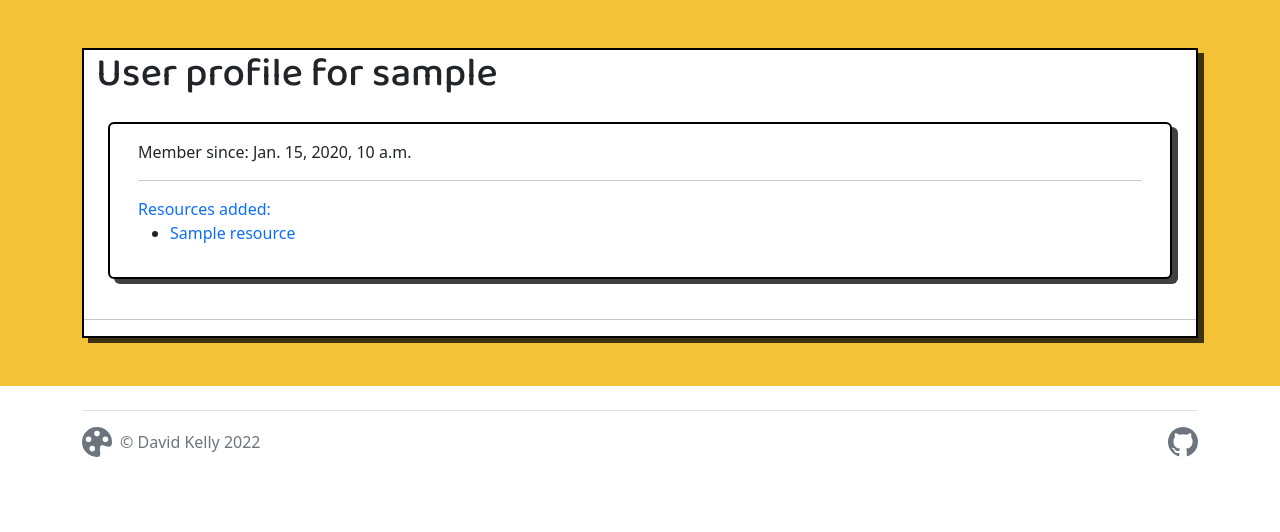
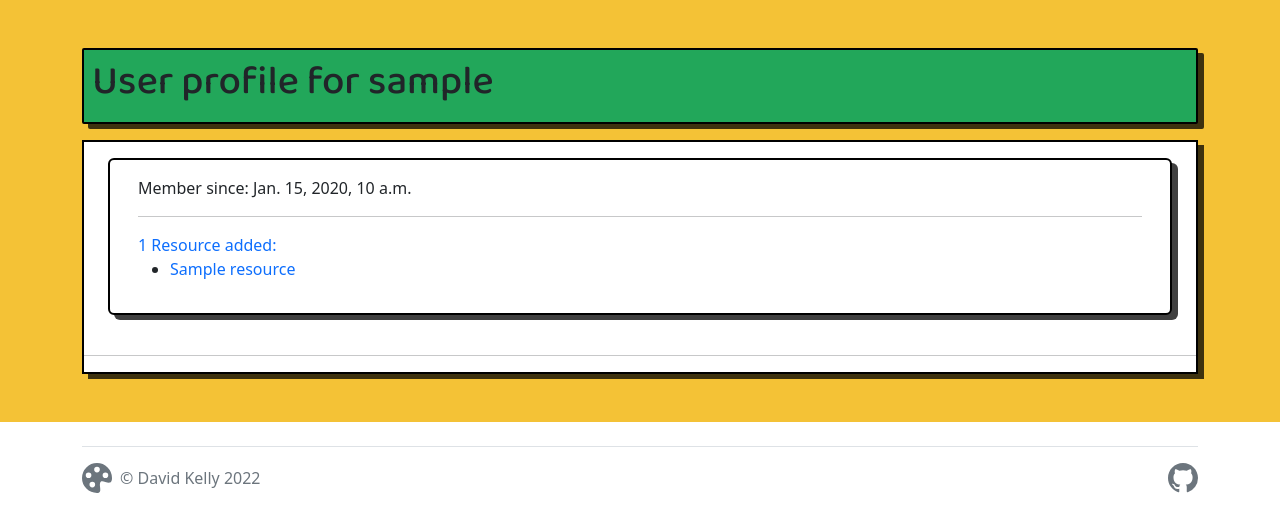
Before and after one commit to davidindub/designland, a Django app: a page that uses templates/base.html in a window 1280 px wide. Shown: the part 74-606 px from the top of the page. Run offline with Django 3.2, Linux system fonts and the light colour scheme; tables that the repository leaves empty hold one stand-in row (values such as "Sample post"); parts of the project's set-up code (start-up, migrations or seed data) failed here and were passed over.

Commit message:
Change templates to use block title for headings

```diff
--- a/directory/models.py
+++ b/directory/models.py
@@ -47,6 +47,9 @@ class Profile(models.Model):
     def __str__(self):
         return self.user.username
 
+    def number_resources_added(self):
+        return self.user.resources_added.count()
+
     @receiver(post_save, sender=User)
     def create_user_profile(sender, instance, created, **kwargs):
         if created:
--- a/directory/views.py
+++ b/directory/views.py
@@ -1,17 +1,17 @@
 from django.shortcuts import render, get_object_or_404, reverse, redirect
 from django.views import generic, View
 from django.http import HttpResponseRedirect
-from .models import Resource, Profile
 from django.contrib.auth import get_user_model
 from django.contrib.auth.models import User
 from django.contrib import messages
 from .forms import FormForResource
+from .models import Resource, Profile
 
 
 class ResourceList(generic.ListView):
     model = Resource
     queryset = Resource.objects.filter(approved=True)
-    template_name = "index.html"
+    template_name = "resources_list.html"
     paginate_by = 9
 
 
@@ -164,8 +164,6 @@ class ResourceDetail(View):
     def get(self, request, slug, *arg, **kwargs):
         queryset = Resource.objects.filter(approved=True)
         resource = get_object_or_404(queryset, slug=slug)
-        comments = resource.comments.filter(
-            approved=True).order_by("created_on")
         content = resource.content
         tags = resource.tags.all()
 
@@ -182,7 +180,6 @@ class ResourceDetail(View):
             "resource_detail.html",
             {
                 "resource": resource,
-                "comments": comments,
                 "bookmarked": bookmarked,
                 "upvoted": upvoted,
                 "tags": tags
--- a/static/css/style.css
+++ b/static/css/style.css
@@ -42,7 +42,8 @@ a {
 }
 
 .list-title {
-    background-color: rgb(227, 116, 74);
+    /* background-color: rgb(227, 116, 74); */
+    background-color: rgb(34, 167, 90);
     border-radius: 2px;
     border: 2px solid rgb(0, 0, 0);
     box-shadow: 6px 5px 0px 0px rgba(0,0,0,0.75);
--- a/templates/base.html
+++ b/templates/base.html
@@ -77,6 +77,12 @@
 
     <main class="container-fluid">
 <div class="main-container py-5 container-lg">
+
+    <div class="list-title mb-3 p-2">
+        <h1>{% block title %}Designland{% endblock %}</h1>
+    </div>
+
+
         {% block content %}
         <!-- Content Goes here -->
         {% endblock content %}
@@ -97,9 +103,11 @@
           </div>
 
           <ul class="nav col-md-4 justify-content-end list-unstyled d-flex">
-            <li class="ms-3"><a class="text-muted footer-link" href="https://github.com/davidindub/designland" target="_blank" rel="noopener" aria-label="GitHub repository for this project (opens in a new tab)"><svg xmlns="http://www.w3.org/2000/svg" width="30" height="30" fill="currentColor" class="bi bi-github" viewBox="0 0 16 16">
+            <li class="ms-3"><a class="text-muted footer-link" href="https://github.com/davidindub/designland" target="_blank" rel="noopener" aria-label="GitHub repository for this project (opens in a new tab)">
+                <svg xmlns="http://www.w3.org/2000/svg" width="30" height="30" fill="currentColor" class="bi bi-github" viewBox="0 0 16 16">
                 <path d="M8 0C3.58 0 0 3.58 0 8c0 3.54 2.29 6.53 5.47 7.59.4.07.55-.17.55-.38 0-.19-.01-.82-.01-1.49-2.01.37-2.53-.49-2.69-.94-.09-.23-.48-.94-.82-1.13-.28-.15-.68-.52-.01-.53.63-.01 1.08.58 1.23.82.72 1.21 1.87.87 2.33.66.07-.52.28-.87.51-1.07-1.78-.2-3.64-.89-3.64-3.95 0-.87.31-1.59.82-2.15-.08-.2-.36-1.02.08-2.12 0 0 .67-.21 2.2.82.64-.18 1.32-.27 2-.27.68 0 1.36.09 2 .27 1.53-1.04 2.2-.82 2.2-.82.44 1.1.16 1.92.08 2.12.51.56.82 1.27.82 2.15 0 3.07-1.87 3.75-3.65 3.95.29.25.54.73.54 1.48 0 1.07-.01 1.93-.01 2.2 0 .21.15.46.55.38A8.012 8.012 0 0 0 16 8c0-4.42-3.58-8-8-8z"/>
-              </svg></a></li>
+              </svg>
+            </a></li>
           </ul>
         </footer>
       </div>
--- a/templates/resource_delete.html
+++ b/templates/resource_delete.html
@@ -1,11 +1,15 @@
 {% extends "base.html" %}
+
+{% block title %}
+Delete {{ resource.title }}?
+{% endblock %}
 
 {% block content %}
 
 <form method="POST" action="">
 {% csrf_token %}
 
-<p>Are you sure you want to delete {{ resource.title }}?</p>
+<p>Are you sure you want to delete <a href="{% url 'resource_detail' resource.slug %}">{{ resource.title }}</a>?</p>
 <p class="text-muted">{{ resource.number_upvotes }} people have upvoted this resource.</p>
 
 <a href="{{ request.META.HTTP_REFERER }}" class="btn btn-outline-dark">Nevermind</a>
--- a/templates/resource_form.html
+++ b/templates/resource_form.html
@@ -1,10 +1,13 @@
 {% extends "base.html" %}
+
+{% block title %}
+Add/Update a submission
+{% endblock %}
 
 {% block content %}
 
 <form method="POST" action="">
     {% csrf_token %}
-    <h2>Add/Update a submission</h2>
 
     {{ form.as_p }}
 
--- a/templates/user_profile.html
+++ b/templates/user_profile.html
@@ -1,17 +1,11 @@
-{% extends 'base.html' %} {% block content %}
+{% extends 'base.html' %}
+
+{% block title %}
+User profile for {{user_info.get_username }}
+{% endblock %}
+
+{% block content %}
 <div class="resource-container">
-    <div class="masthead">
-        <div class="container">
-            <div class="row g-0">
-                <div class="col-md-6 masthead-text">
-
-                    <h1 class="post-title text-dark">User profile for {{ user_info.get_username }} </h1>
-
-                </div>
-
-            </div>
-        </div>
-    </div>
 
     <div class="container">
         <div class="row">
@@ -21,7 +15,18 @@
                         Member since: {{ user_info.date_joined }}
                         <hr>
 
-                        <a href="{% url 'added_by_user' user_info.get_username %}">Resources added:</a>
+                            {% if profile_info.number_resources_added == 0 %}
+                            No Resources added yet:
+                            {% elif profile_info.number_resources_added > 1 %}
+                            <a href="{% url 'added_by_user' user_info.get_username %}">
+                            {{ profile_info.number_resources_added}} Resources added:
+                            </a>
+                            {% else %}
+                            <a href="{% url 'added_by_user' user_info.get_username %}">
+                            {{ profile_info.number_resources_added }} Resource added:
+                            </a>
+                            {% endif %}
+
                         <ul>
                             {% if user_info.resources_added.all %}
                             {% for resource in user_info.resources_added.all %}
```
Also changed, not shown: templates/resources_list.html (renamed from templates/index.html, +4 -3 lines).
